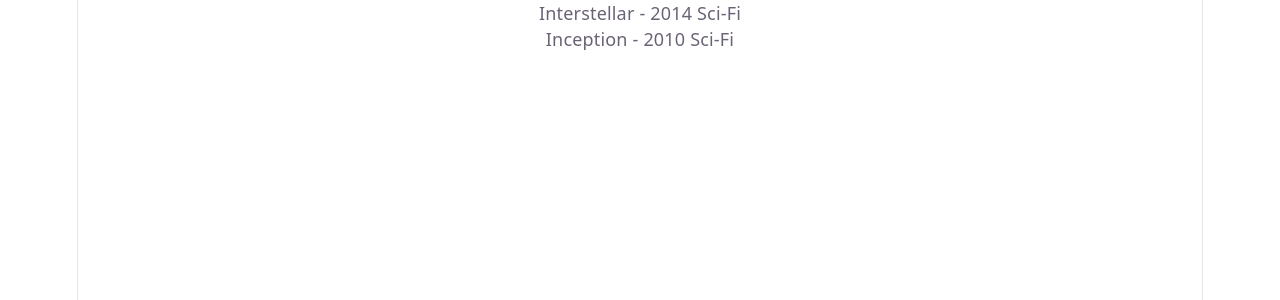
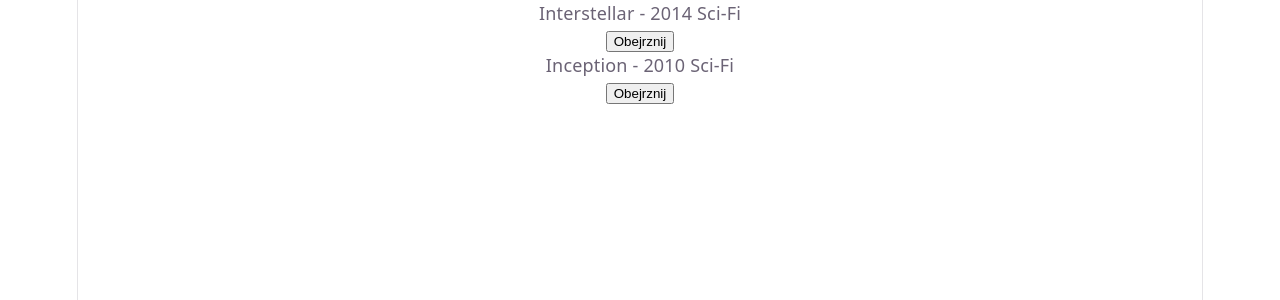
Before and after one commit to SpacingKosmopan/ReactMoviesList, a React (Vite) app in the folder my-movie-list/: page / in a window 1280 px wide. Shown: the top 300 px of the page. Built offline with nearby package versions, Linux system fonts and the light colour scheme.

Commit message:
Zad 4 i 5

```diff
--- a/my-movie-list/src/App.css
+++ b/my-movie-list/src/App.css
@@ -167,7 +167,7 @@
 
   &::before,
   &::after {
-    content: '';
+    content: "";
     position: absolute;
     top: -4.5px;
     border: 5px solid transparent;
@@ -182,3 +182,7 @@
     border-right-color: var(--border);
   }
 }
+
+.watched {
+  background-color: #bbb;
+}
--- a/my-movie-list/src/App.tsx
+++ b/my-movie-list/src/App.tsx
@@ -1,16 +1,18 @@
 import "./App.css";
 import movies from "./data/movies.json";
+import { MovieCard } from "./components/MovieCard.tsx";
 
 function App() {
   return (
     <>
       {movies.map((element, key) => {
         return (
-          <p key={key}>
-            {element.title} - {element.year}
-            &nbsp;
-            {element.genre}
-          </p>
+          <MovieCard
+            key={key}
+            genre={element.genre}
+            title={element.title}
+            year={element.year}
+          />
         );
       })}
     </>
--- /dev/null
+++ b/my-movie-list/src/components/MovieCard.tsx
@@ -0,0 +1,25 @@
+import { useState } from "react";
+
+type movie = {
+  key: number;
+  title: string;
+  year: number;
+  genre: string;
+};
+
+export const MovieCard = (props: movie) => {
+  const [watched, setWatched] = useState(false);
+
+  return (
+    <div className={watched ? "watched" : ""}>
+      <p key={props.key}>
+        {props.title} - {props.year}
+        &nbsp;
+        {props.genre}
+      </p>
+      <button onClick={() => setWatched(!watched)}>
+        {watched ? "Obejrzany" : "Obejrznij"}
+      </button>
+    </div>
+  );
+};
```
Also changed, not shown: 1 other file (tests, documents, lock files or other folders).
